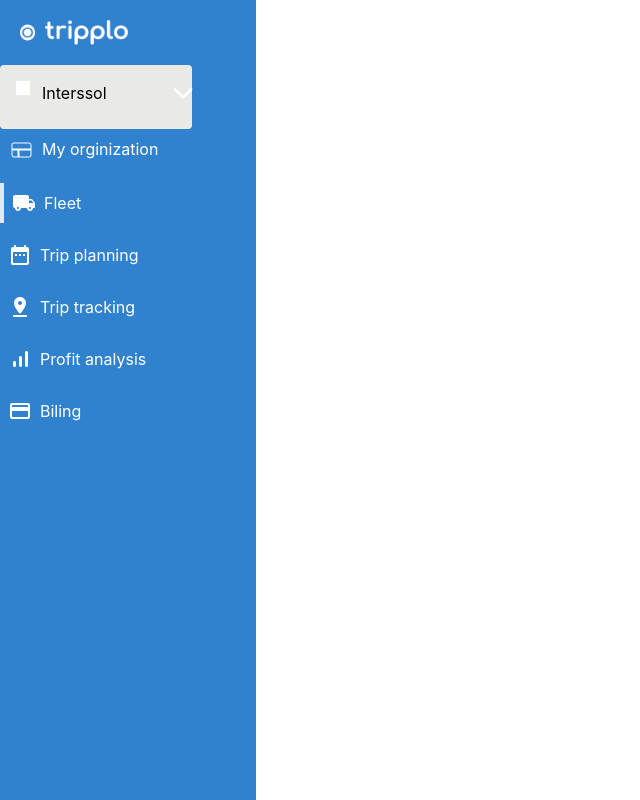
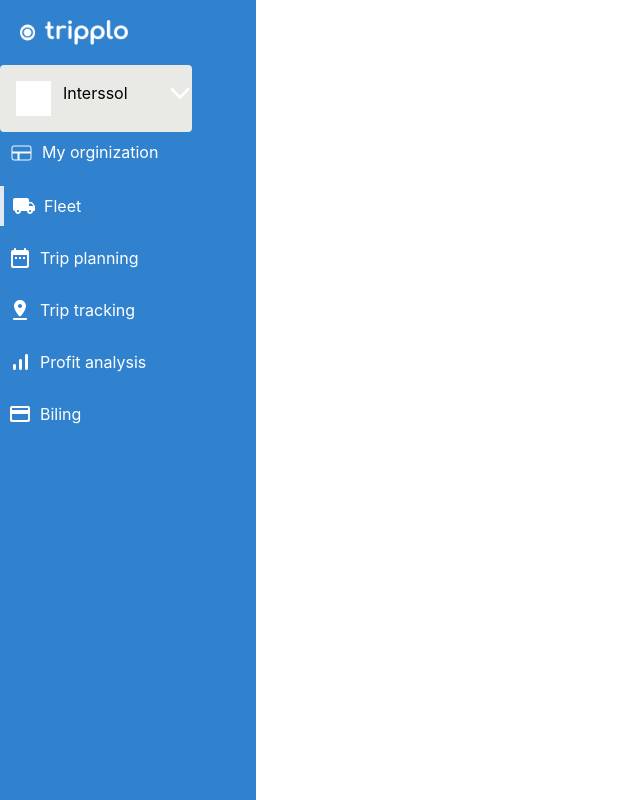
Before and after one commit to AmoDinho/tripplo-dashboard, a React (Create React App) app: page / in a window 1280 px wide. Shown: the whole page, without its empty margins (0-640 px from the left). Built offline with nearby package versions, Linux system fonts and the light colour scheme.

Commit message:
the dropdwon is done

```diff
--- a/src/components/dropdowns/ClientDropdown.js
+++ b/src/components/dropdowns/ClientDropdown.js
@@ -21,7 +21,7 @@ const ClientDropdown = ({ className, children, ...props }) => {
         <>
             <div>
                 <button className='flex flex-row  p-4 w-3/4 bg-gray-100 rounded'>
-                    <img src={CorpImg} alt='Dropdown-option' /> <BodyText className="mb-2 ml-3">Interssol</BodyText> <img className="ml-16" src={Chevron} alt='Chevron' />
+                    <img src={CorpImg} alt='Dropdown-option' className="w-2/4 h-2/4" /> <BodyText className="mb-2 ml-3">Interssol</BodyText> <img className="ml-10" src={Chevron} alt='Chevron' />
                 </button>
 
             </div>
```
Also changed, not shown: src/assets/White_block.svg.
